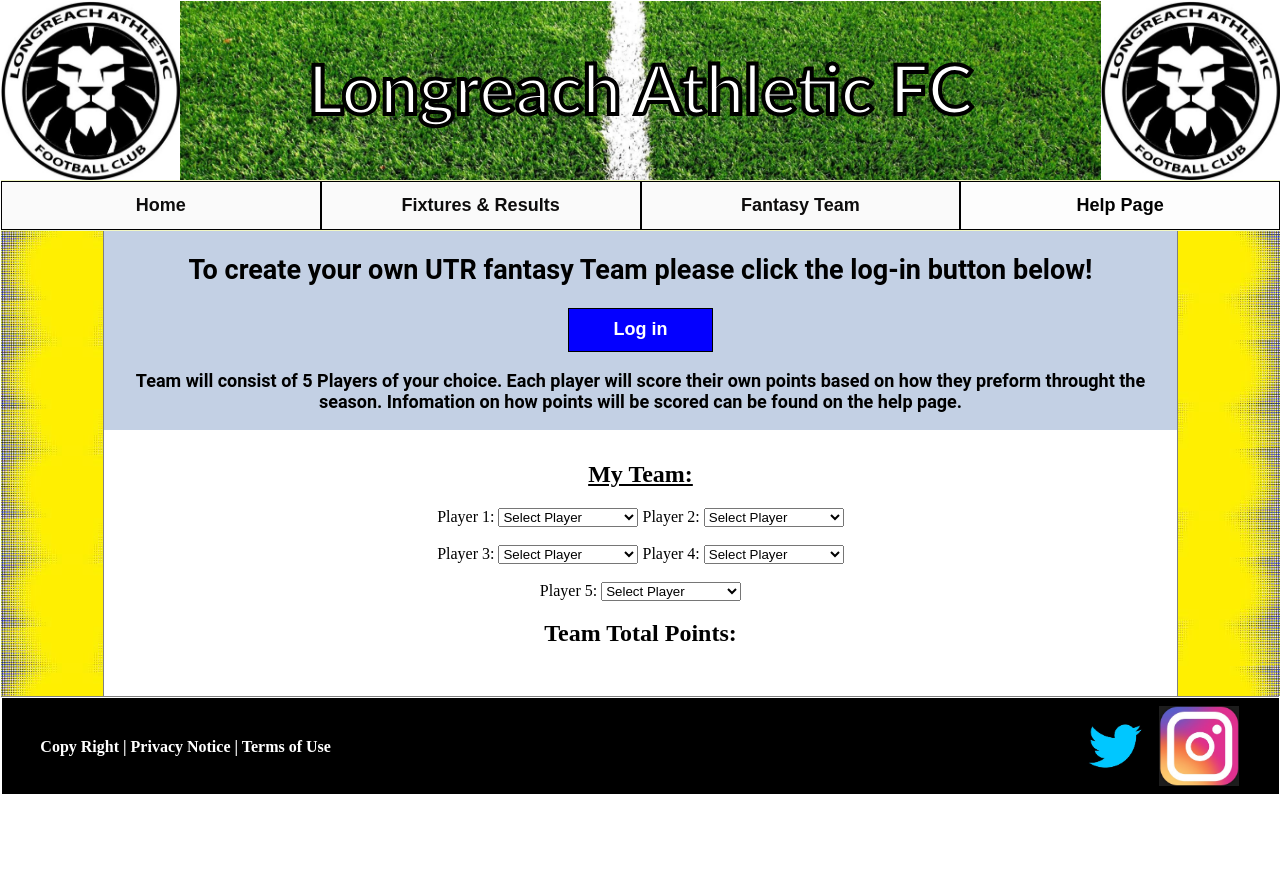
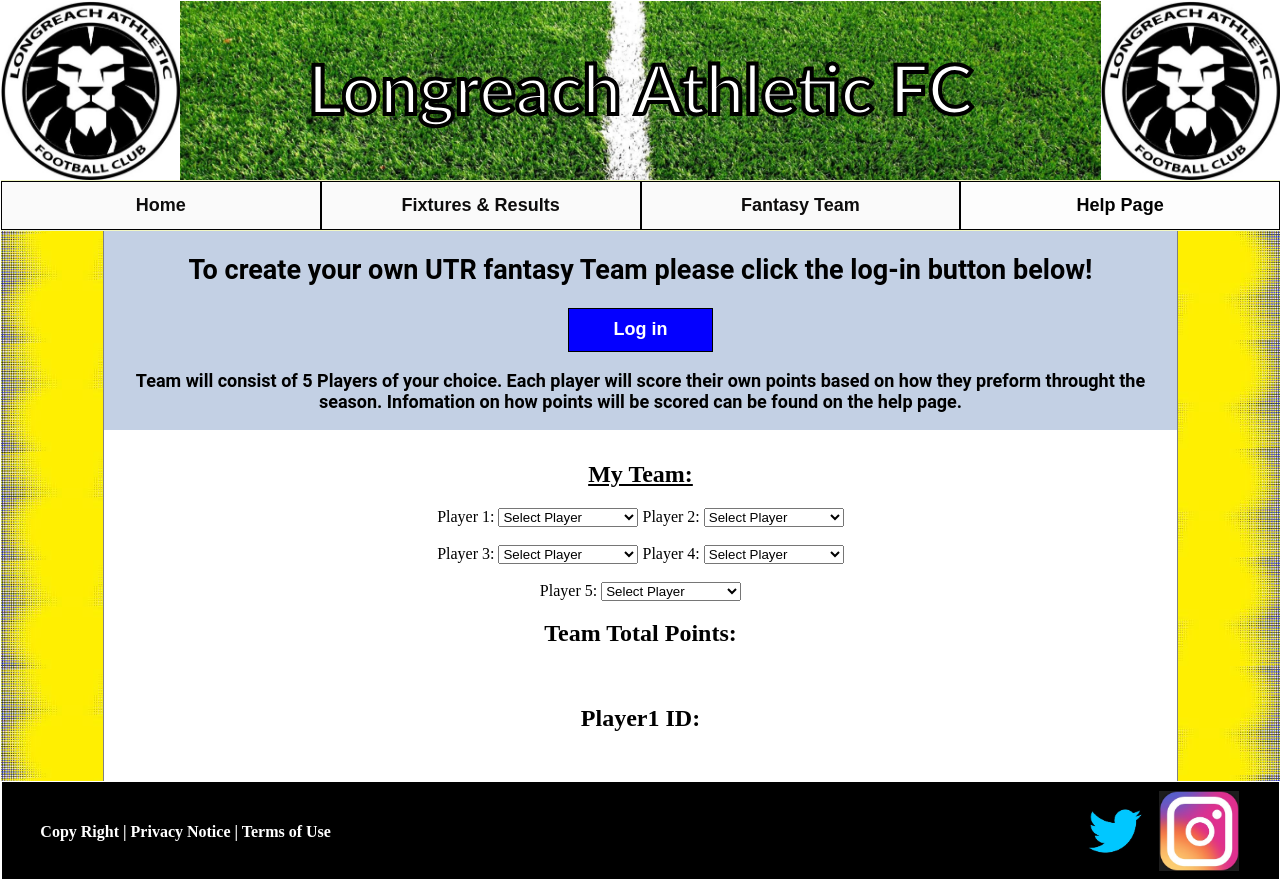
Before and after one commit to carroll4/Longreach_Project, a PHP site: page /fantasy_team.php in a window 1280 px wide. Before the commit the page ends 794 px from the top, so only its background shows below. Run offline with PHP 8.4, Linux system fonts and the light colour scheme; data comes from the database, SQL or seed files in the repository.

Commit message:
check if id var works on player 1

```diff
--- a/longreach/fantasy_team.php
+++ b/longreach/fantasy_team.php
@@ -135,6 +135,7 @@ require_once 'includes/config_session.inc.php';
                     </select>
                         <!--display total points-->
                     <h2>Team Total Points: <div id="sum" type="text"></h2><br>
+                    <h2>Player1 ID: <div id="player1ID" type="text"></h2><br>
 
                         <!--save users team into database if logged in-->
                     <?php if (isset($_SESSION["user_id"])) { ?>
```
